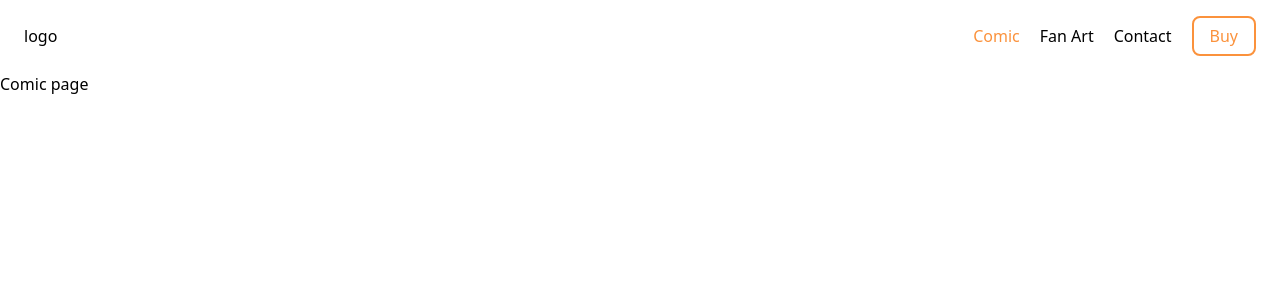
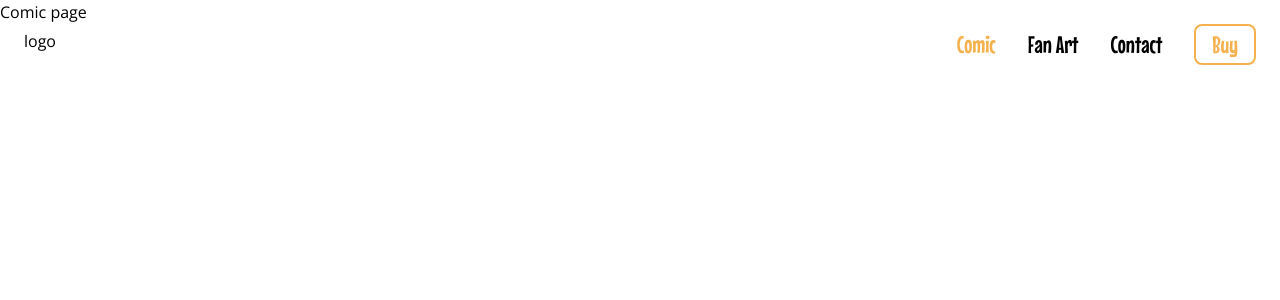
Before and after one commit to skepfusky/art-and-biro-comic-remastered, a Next.js app: page /comic in a window 1280 px wide. Shown: the top 300 px of the page. Built offline with nearby package versions, Linux system fonts and the light colour scheme.

Commit message:
cool navbeans

```diff
--- a/src/components/layouts/Navbar.tsx
+++ b/src/components/layouts/Navbar.tsx
@@ -6,16 +6,30 @@ import { NavItems } from "@/models/Content"
 
 export default function Navbar() {
   const router = useRouter()
+
+  const [sticky, setSticky] = useState(false)
+
+  useEffect(() => {
+    const handleScroll = () =>
+      window.scrollY > 100 ? setSticky(true) : setSticky(false)
+    window.addEventListener("scroll", handleScroll)
+    return () => window.removeEventListener("scroll", handleScroll)
+  }, [])
+
   return (
-    <header>
-      <div className="wrapper-responsive flex justify-between">
+    <header
+      className={`fixed top-0 left-0 right-0 transition-all duration-300${
+        sticky !== true ? " py-[0.33rem]" : " py-0 bg-gray-400 bg-opacity-40"
+      }`}
+    >
+      <div className="wrapper-responsive flex justify-between select-none">
         <div>
           <Link href="/" passHref>
             logo
           </Link>
         </div>
         <nav>
-          <ul className="header-links flex gap-5">
+          <ul className="header-links flex gap-x-8 font-mouse-memoirs text-2xl">
             {NavItems.map((items, index) => (
               <li key={index}>
                 <Link href={items.route} passHref>
@@ -33,7 +47,13 @@ export default function Navbar() {
             ))}
             <li>
               <Link href="#" passHref>
-                <a className="border-2 border-orange-400 hover:bg-orange-400 py-[0.45rem] px-[1rem] rounded-lg text-orange-400 hover:text-white">
+                <a
+                  className={`border-2 py-[0.3rem] px-[1rem] rounded-lg hover:text-white ${
+                    sticky !== true
+                      ? "border-orange-400 hover:bg-orange-400 text-orange-400"
+                      : "border-orange-500 hover:bg-orange-500 text-orange-500"
+                  }`}
+                >
                   Buy
                 </a>
               </Link>
--- a/src/styles/globals.scss
+++ b/src/styles/globals.scss
@@ -1,8 +1,16 @@
+@import "https://fonts.googleapis.com/css2?family=Mouse+Memoirs&family=Open+Sans:ital,wght@0,300;0,400;0,500;0,600;0,700;0,800;1,300;1,400;1,500;1,600;1,700;1,800&display=swap";
+
 @tailwind base;
 @tailwind components;
 @tailwind utilities;
 
 /*******/
+
+@layer base {
+  html {
+    @apply font-open-sans;
+  }
+}
 
 .wrapper {
   &-content,
@@ -14,3 +22,7 @@
 .header-links a {
   @apply transition-colors duration-300;
 }
+
+section {
+  @apply mb-[50%];
+}
--- a/tailwind.config.js
+++ b/tailwind.config.js
@@ -6,7 +6,41 @@ module.exports = {
     "./src/components/**/*.{js,ts,jsx,tsx}"
   ],
   theme: {
-    extend: {}
+    fontFamily: {
+      "open-sans": ["Open Sans", ...defaultTheme.fontFamily.sans],
+      mono: ["Ubuntu Mono", ...defaultTheme.fontFamily.mono],
+      "mouse-memoirs": ["Mouse Memoirs", ...defaultTheme.fontFamily.sans]
+    },
+    extend: {
+      colors: {
+        blue: {
+          DEFAULT: "#1471EE",
+          50: "#DEEBFD",
+          100: "#CBE0FB",
+          200: "#9BC3F8",
+          300: "#70AAF5",
+          400: "#418DF1",
+          500: "#1471EE",
+          600: "#0E5ABE",
+          700: "#0A418A",
+          800: "#062956",
+          900: "#021021"
+        },
+        orange: {
+          DEFAULT: "#F1A125",
+          50: "#FDF2E2",
+          100: "#FCE8CA",
+          200: "#F9D7A4",
+          300: "#F6C479",
+          400: "#F4B14E",
+          500: "#F1A125",
+          600: "#CE810D",
+          700: "#955D0A",
+          800: "#5B3906",
+          900: "#261802"
+        }
+      }
+    }
   },
   plugins: []
 }
```
